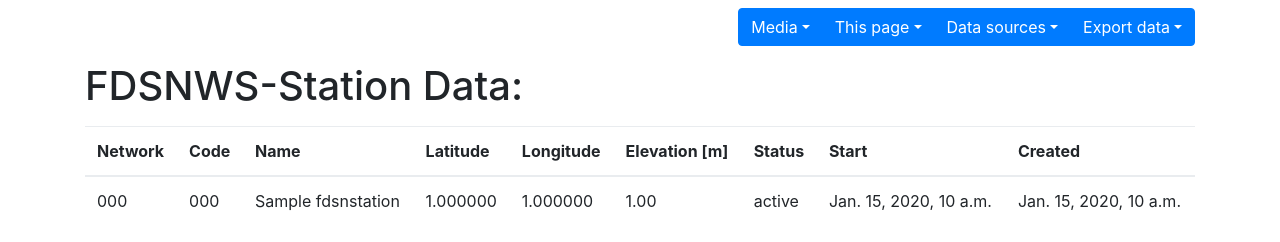
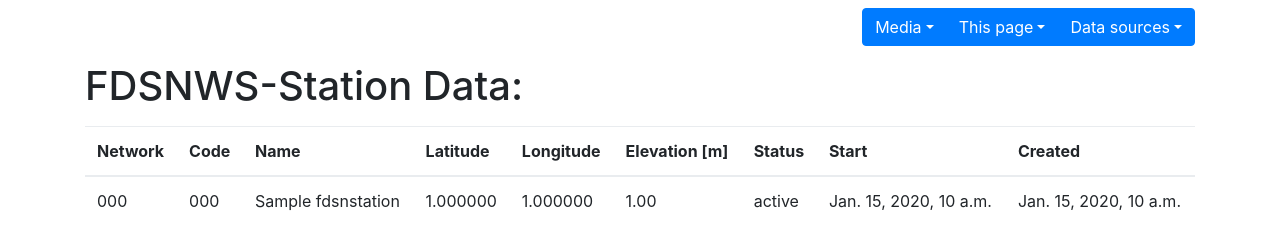
Before and after one commit to EIDA/stationbook, a Django app: page /networks/1/station/1/ in a window 1280 px wide. Shown: the part 444-686 px from the top of the page. Run offline with Django 3.2, Linux system fonts and the light colour scheme; data comes from the database, SQL or seed files in the repository; tables that the repository leaves empty hold one stand-in row (values such as "Sample post"); data that the repository does not hold is empty; some libraries are stand-ins or nearby versions.

Commit message:
Station details page export hidden, it seems old-fashioned

```diff
--- a/src/stationbook/templates/station_details.html
+++ b/src/stationbook/templates/station_details.html
@@ -63,7 +63,7 @@
         </div>
     </div>
 
-    <div class="btn-group" role="group">
+    <!-- <div class="btn-group" role="group">
         <button id="btnGroupDrop1" type="button" class="btn btn-primary dropdown-toggle" data-toggle="dropdown" aria-haspopup="true"
             aria-expanded="false">Export data</button>
         <div class="dropdown-menu" aria-labelledby="btnGroupDrop1">
@@ -71,7 +71,7 @@
             <a class="dropdown-item disabled" href="#">Export to HTML</a>
             <a class="dropdown-item disabled" href="#">Export to CSV</a>
         </div>
-    </div>
+    </div> -->
 
     {% if user.is_authenticated and user_is_network_editor %}
     <div class="btn-group" role="group">
```
